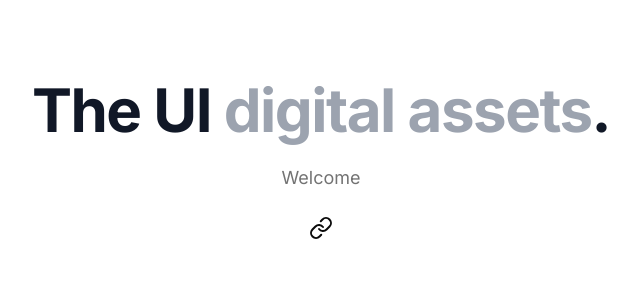
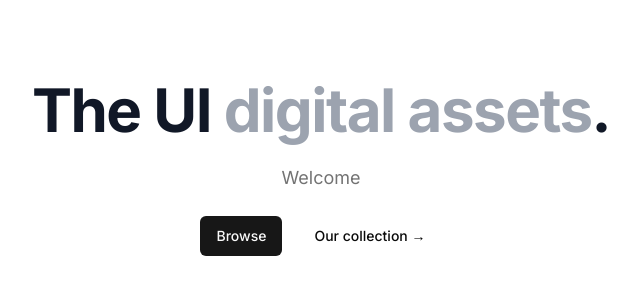
Before and after one commit to mehjwazir/the-ui, a Next.js app: page / in a window 1280 px wide. Shown: the top 300 px of the page, without its empty margins (319-959 px from the left). Built offline with nearby package versions, Linux system fonts and the light colour scheme.

Commit message:
added button, buttonvariants and link as imports added ghost button and invoked buttonvariant className in link in page.tsx in src/app

```diff
--- a/src/app/page.tsx
+++ b/src/app/page.tsx
@@ -1,5 +1,6 @@
 import MaxWidthWrapper from "@/components/MaxWidthWrapper";
-import { Link } from "lucide-react";
+import { Button, buttonVariants } from "@/components/ui/button";
+import Link from 'next/link'
 
 export default function Home() {
   return (
@@ -14,7 +15,10 @@ export default function Home() {
         </h1>
         <p className="mt-6 text-lg max-w-prose text-muted-foreground">Welcome </p>
         <div className="flex flex-col sm:flex-row gap-4 mt-6">
-         <Link href="/products" className="">Browse</Link>
+          <Link href="/products" className={buttonVariants()}>Browse</Link>
+          <Button variant='ghost'>
+            Our collection  &rarr;
+          </Button>
         </div>
       </div>
 
```
